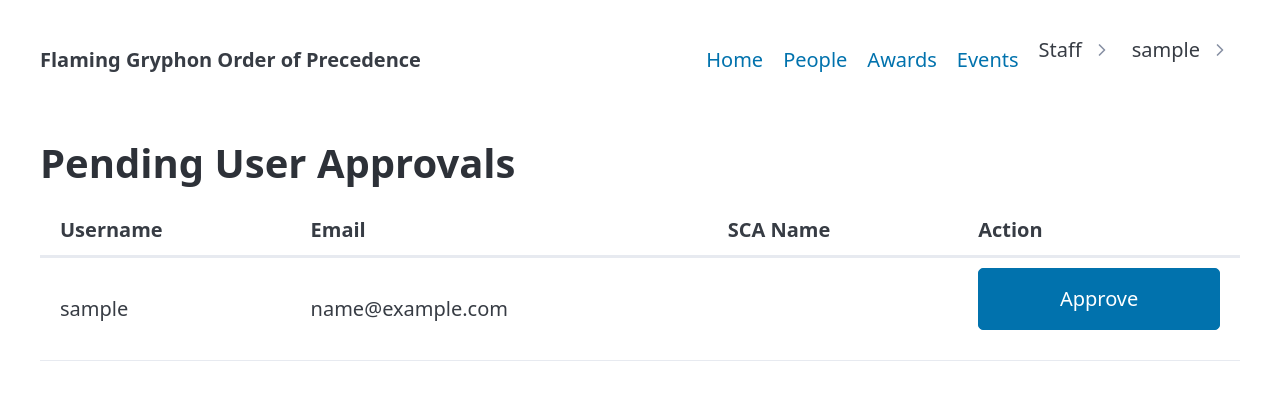
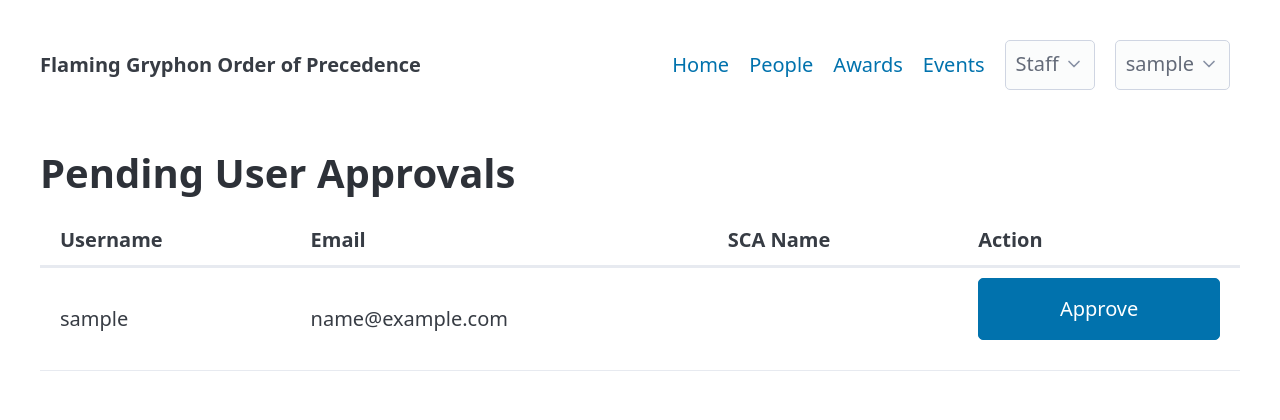
Before and after one commit to daniel12997/FlamingGryphonOP, a Django app: page /accounts/pending/ in a window 1280 px wide. Shown: the top 420 px of the page. Run offline with Django 5.2, Linux system fonts and the light colour scheme; the visitor is signed in with stand-in values (Sample User, id 1); data comes from the database, SQL or seed files in the repository; parts of the project's set-up code (start-up, migrations or seed data) failed here and were passed over; some libraries are stand-ins or nearby versions.

Commit message:
fix: add class="dropdown" to nav details elements for vertical stacking
Pico CSS only applies flex-direction:column and absolute positioning to
details.dropdown > summary + ul. Without the class, items inherited the
nav's row flex layout and rendered side-by-side instead of vertically.

Co-Authored-By: Claude Sonnet 4.6 <noreply@anthropic.com>

```diff
--- a/templates/base.html
+++ b/templates/base.html
@@ -31,7 +31,7 @@
                 {% if user.is_authenticated %}
                 {% if user.is_staff %}
                 <li>
-                    <details>
+                    <details class="dropdown">
                         <summary>Staff</summary>
                         <ul dir="rtl">
                             <li><a href="{% url 'op:recommendation_list' %}">Recommendations</a></li>
@@ -42,7 +42,7 @@
                 </li>
                 {% endif %}
                 <li>
-                    <details>
+                    <details class="dropdown">
                         <summary>{{ user.username }}</summary>
                         <ul dir="rtl">
                             <li><a href="{% url 'op:recommendation_create' %}">Recommend</a></li>
@@ -62,7 +62,7 @@
             <!-- Mobile: single hamburger containing all links -->
             <ul class="nav-narrow">
                 <li>
-                    <details>
+                    <details class="dropdown">
                         <summary aria-label="Menu">☰</summary>
                         <ul dir="rtl">
                             <li><a href="{% url 'op:index' %}">Home</a></li>
```
